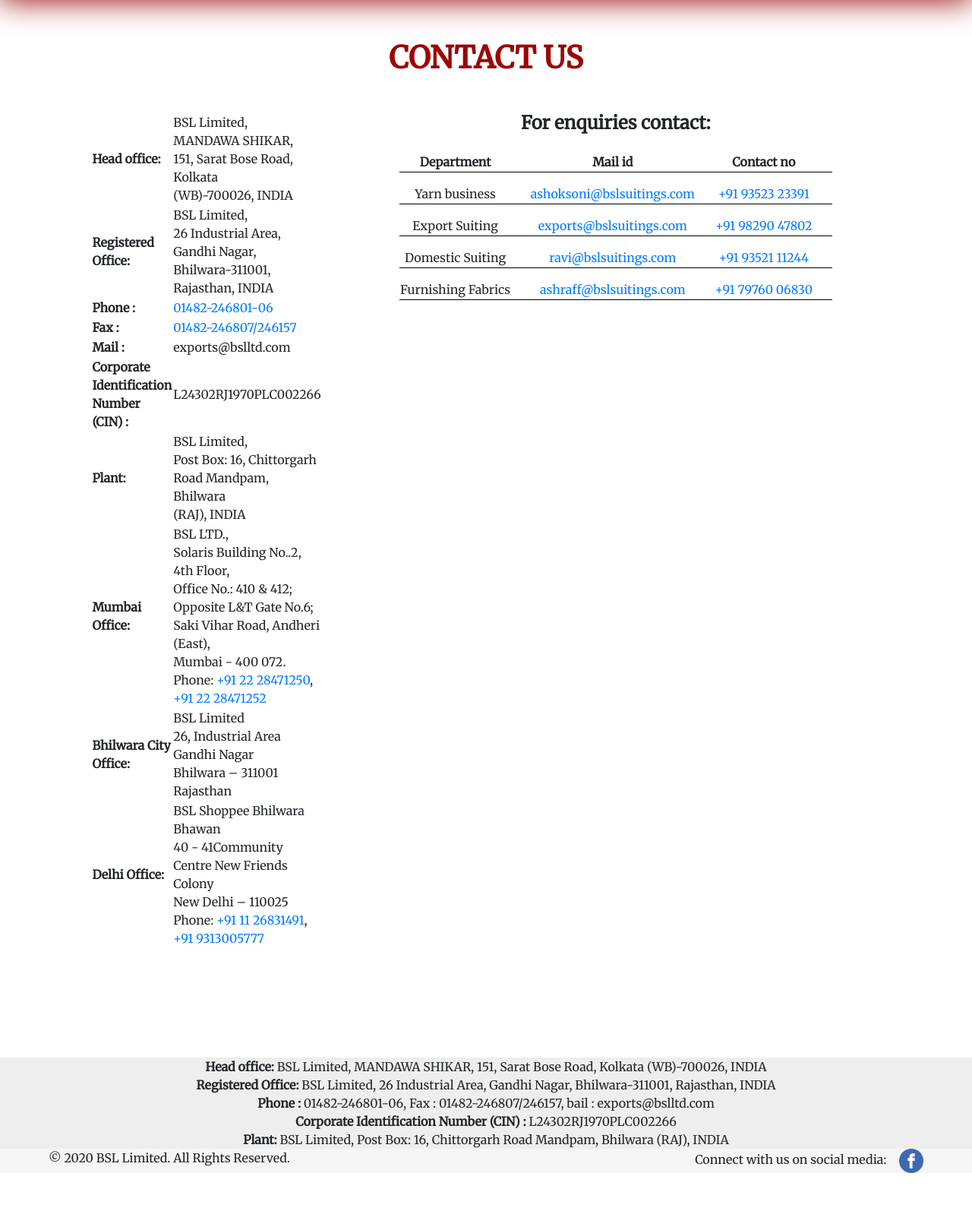
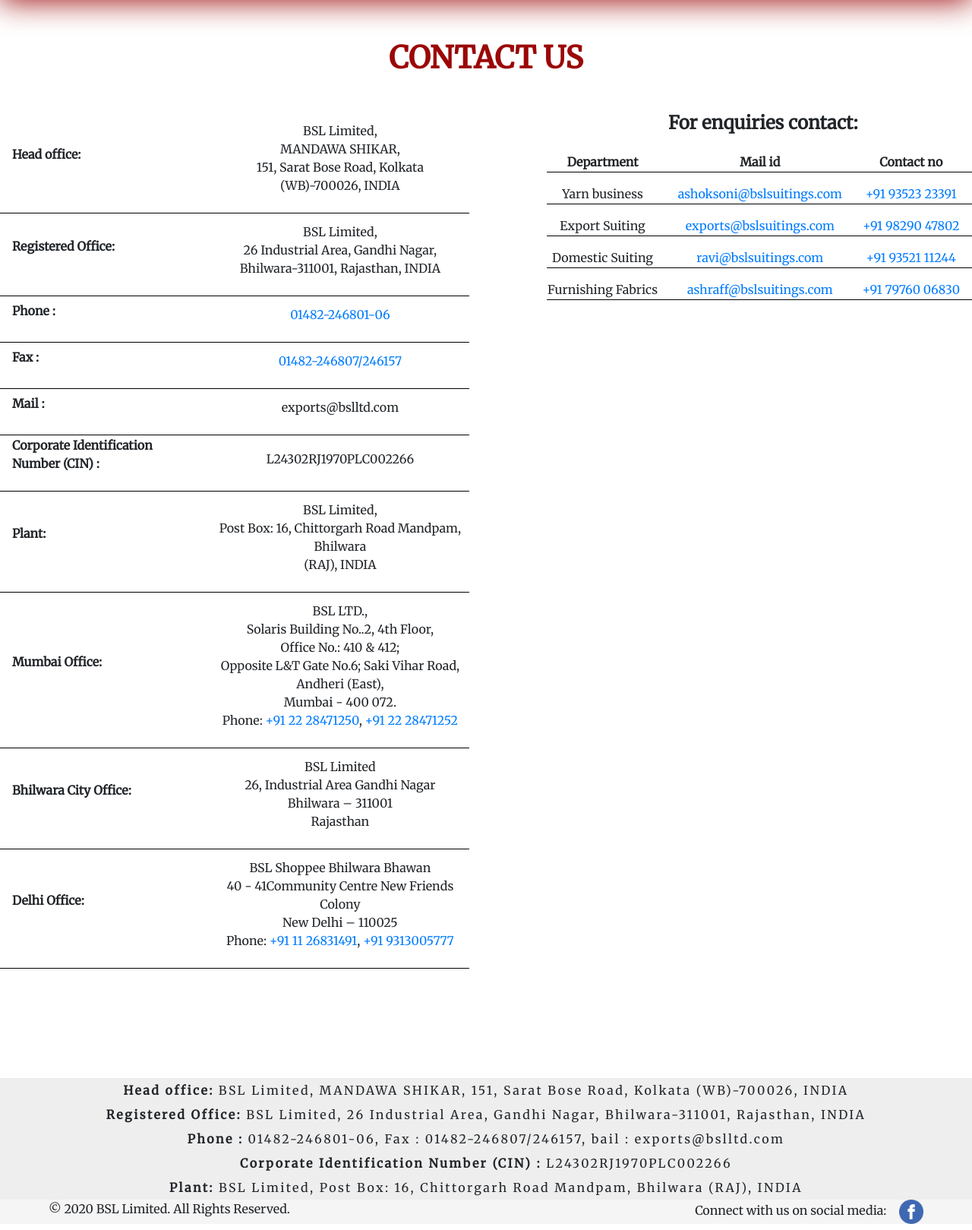
Before and after one commit to VarenyaChuriwal/BSL_Website, a Flask app: page /contact in a window 1280 px wide. Shown: the part 76-1695 px from the top of the page at 76% size. Before the commit the page ends 1620 px from the top, so only its background shows below. Run offline with Flask 2, Linux system fonts and the light colour scheme; some libraries are stand-ins or nearby versions.

Commit message:
Updated stylesheet

```diff
--- a/static/styles.css
+++ b/static/styles.css
@@ -370,6 +370,7 @@
   /* border: solid black 3px; */
   width: 98%;
   margin: auto;
+  /* overflow-x: scroll; */
   /* height: 100%; */
   /* font-family: "PT Serif", serif; */
 }
@@ -449,9 +450,26 @@
   flex-direction: row;
 }
 
+#contact-details table tr td:nth-of-type(2) {
+  text-align: center;
+  padding-top: 1.5vh;
+}
+#contact-details table {
+  width: 50vw;
+  margin-left: 4vw;
+}
+#contact-details table tr td {
+  align-items: start;
+  padding-left: 3vw;
+  padding-bottom: 3vh;
+  border-bottom: black 1px solid;
+}
+
 /* Footer */
 
 .footer-top {
+  letter-spacing: 0.15rem;
+  line-height: 2rem;
   width: 100%;
   text-align: center;
   background-color: #eeeeee;
```
